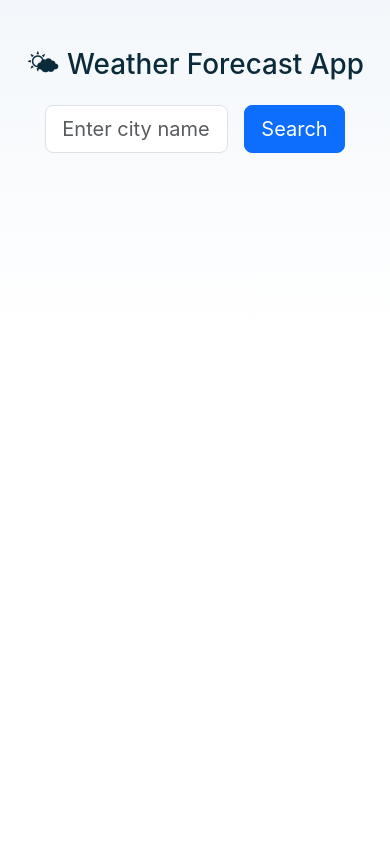
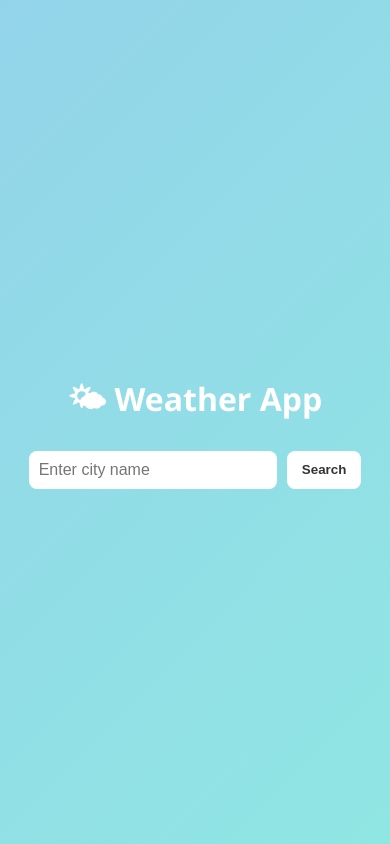
Before and after one commit to Sivabalaji06/weather-app, a Flask app: page / in a window 390 px wide. Run offline with Flask 3, Linux system fonts and the light colour scheme.

Commit message:
Improved UI

```diff
--- a/static/styles.css
+++ b/static/styles.css
@@ -1,126 +1,91 @@
-/* styles.css - Gradient Weather Card */
-
-:root{
-  --card-radius: 16px;
-  --card-padding: 28px;
-  --shadow: 0 18px 40px rgba(3, 10, 24, 0.12);
-  --muted: #5b6b74;
+body {
+    margin: 0;
+    padding: 0;
+    font-family: "Segoe UI", Arial, sans-serif;
+    background: linear-gradient(135deg, #93d4ea, #90e6e3);
+    height: 100vh;
+    display: flex;
+    justify-content: center;
+    align-items: center;
 }
 
-/* page background */
-.page-bg {
-  background: linear-gradient(180deg, #f3f7fb 0%, #ffffff 40%);
-  min-height: 100vh;
-  font-family: Inter, system-ui, -apple-system, "Segoe UI", Roboto, "Helvetica Neue", Arial;
-  color: #0b2b3a;
+.container {
+    width: 90%;
+    max-width: 450px;
+    text-align: center;
 }
 
-/* centered weather card */
-.weather-card {
-  width: 85%;
-  max-width: 1000px;
-  margin-top: 18px;
-  border-radius: var(--card-radius);
-  padding: var(--card-padding);
-  box-shadow: var(--shadow);
-  color: white;
-  transition: transform .25s ease, box-shadow .25s ease;
-  overflow: hidden;
-  border: 0;
+.title {
+    color: white;
+    font-size: 32px;
+    margin-bottom: 20px;
 }
 
-/* hover lift */
-.weather-card:hover {
-  transform: translateY(-6px);
-  box-shadow: 0 30px 60px rgba(3,10,24,0.16);
+.search-box {
+    display: flex;
+    gap: 10px;
+    justify-content: center;
 }
 
-/* top row layout */
-.weather-top {
-  display: flex;
-  gap: 20px;
-  align-items: center;
-  justify-content: space-between;
+.search-box input {
+    width: 65%;
+    padding: 10px;
+    border-radius: 8px;
+    border: none;
+    font-size: 16px;
 }
 
-/* city title */
-.city {
-  font-size: 1.8rem;
-  font-weight: 700;
-  letter-spacing: -0.6px;
+.search-box button {
+    padding: 10px 15px;
+    border: none;
+    background: #fff;
+    color: #333;
+    font-weight: bold;
+    border-radius: 8px;
+    cursor: pointer;
 }
 
-/* weather icon */
-.weather-icon {
-  width: 94px;
-  height: 94px;
-  display: block;
-  margin: 0 auto 6px;
-  filter: drop-shadow(0 6px 12px rgba(0,0,0,0.12));
+.error {
+    margin-top: 20px;
+    padding: 10px;
+    background: #ff4d4d;
+    color: white;
+    border-radius: 8px;
+    font-weight: 600;
 }
 
-/* temp */
-.temp {
-  font-size: 2.6rem;
-  line-height: 1;
+.weather-card {
+    margin-top: 25px;
+    background: rgba(96, 85, 85, 0.2);
+    padding: 20px;
+    border-radius: 15px;
+    backdrop-filter: blur(10px);
+    color: white;
+    animation: fadeIn 0.6s ease;
 }
 
-/* stats row */
-.weather-stats {
-  color: rgba(255,255,255,0.95);
-  margin-top: 8px;
-  font-size: 1rem;
+.weather-icon img {
+    width: 120px;
 }
 
-/* thin separator */
-.weather-card hr {
-  border-top: 1px solid rgba(255,255,255,0.15);
-  margin: 18px 0;
+.temp {
+    font-size: 42px;
+    margin: 10px 0;
+    font-weight: bold;
 }
 
-/* variant gradients */
-/* Clear sky (sunny) - warm gold */
-.weather-clear {
-  background: linear-gradient(135deg, #56CCF2 0%, #2F80ED 50%, #F6D365 100%);
+.desc {
+    font-size: 20px;
+    margin-bottom: 10px;
 }
 
-/* Clouds - soft blue-gray */
-.weather-clouds {
-  background: linear-gradient(135deg, #667eea 0%, #764ba2 50%, #89d4cf 100%);
+.details {
+    font-size: 16px;
+    line-height: 1.6;
+    margin-top: 10px;
 }
 
-/* Rain - deep cool blue */
-.weather-rain {
-  background: linear-gradient(135deg, #3a7bd5 0%, #00d2ff 100%);
+@keyframes fadeIn {
+    from { opacity: 0; transform: translateY(10px); }
+    to { opacity: 1; transform: translateY(0); }
 }
-
-/* Drizzle - subtle blue */
-.weather-drizzle {
-  background: linear-gradient(135deg, #89f7fe 0%, #66a6ff 100%);
-}
-
-/* Snow - cool white/blue */
-.weather-snow {
-  background: linear-gradient(135deg, #e0f7ff 0%, #c2e9fb 50%, #89c2ff 100%);
-  color: #08334a;
-}
-
-/* Thunderstorm - dramatic */
-.weather-thunder {
-  background: linear-gradient(135deg, #141e30 0%, #243b55 50%, #0f0c29 100%);
-}
-
-/* default fallback */
-.weather-default {
-  background: linear-gradient(135deg,#6a11cb 0%,#2575fc 100%);
-}
-
-/* responsive adjustments */
-@media (max-width: 768px){
-  .weather-card { width: 94%; padding: 20px; }
-  .weather-top { flex-direction: column-reverse; text-align: center; gap: 8px;}
-  .left { order: 2; }
-  .right { order: 1; }
-  .temp { font-size: 2rem; }
-  .city { font-size: 1.5rem; }
-}
--- a/templates/index.html
+++ b/templates/index.html
@@ -1,76 +1,46 @@
-<!doctype html>
+<!DOCTYPE html>
 <html lang="en">
 <head>
-  <meta charset="utf-8" />
-  <meta name="viewport" content="width=device-width, initial-scale=1" />
-  <title>Weather Forecast App</title>
-
-  <!-- Bootstrap -->
-  <link href="https://cdn.jsdelivr.net/npm/bootstrap@5.3.0/dist/css/bootstrap.min.css" rel="stylesheet">
-
-  <!-- Custom CSS -->
+    <meta charset="UTF-8">
+    <meta name="viewport" content="width=device-width, initial-scale=1.0">
+    <title>Weather App</title>
     <link rel="stylesheet" href="{{ url_for('static', filename='styles.css') }}">
 </head>
-<body class="page-bg">
-  <div class="container py-5">
 
-    <h1 class="text-center mb-4">🌤 Weather Forecast App</h1>
+<body>
+    <div class="container">
 
-    <form method="POST" class="d-flex justify-content-center mb-4">
-      <input type="text" name="city" class="form-control form-control-lg w-50" placeholder="Enter city name (e.g., New York)" required>
-      <button class="btn btn-primary btn-lg ms-3">Search</button>
+        <h1 class="title">🌤 Weather App</h1>
+
+        <form method="POST" class="search-box">
+            <input type="text" name="city" placeholder="Enter city name" required>
+            <button type="submit">Search</button>
         </form>
 
         {% if error %}
-      <div class="alert alert-danger text-center mx-auto w-75">{{ error }}</div>
+        <div class="error">{{ error }}</div>
         {% endif %}
 
         {% if weather_data %}
-      {# choose a class for gradient based on main weather value #}
-      {% set main = (weather_data.main or '').lower() %}
-      {% if 'clear' in main %}
-        {% set wc = 'weather-clear' %}
-      {% elif 'cloud' in main %}
-        {% set wc = 'weather-clouds' %}
-      {% elif 'rain' in main %}
-        {% set wc = 'weather-rain' %}
-      {% elif 'drizzle' in main %}
-        {% set wc = 'weather-drizzle' %}
-      {% elif 'snow' in main %}
-        {% set wc = 'weather-snow' %}
-      {% elif 'thunder' in main %}
-        {% set wc = 'weather-thunder' %}
-      {% else %}
-        {% set wc = 'weather-default' %}
-      {% endif %}
+        <div class="weather-card">
 
-      <div class="weather-card {{ wc }} mx-auto">
-        <div class="weather-top d-flex align-items-center justify-content-between">
-          <div class="left">
-            <h2 class="city mb-0">{{ weather_data.city }}</h2>
-            <p class="text-muted mb-0">{{ weather_data.description }}</p>
+            <h2>{{ weather_data.city }}</h2>
+
+            <div class="weather-icon">
+                <img src="https://openweathermap.org/img/wn/{{ weather_data.icon }}@2x.png" alt="icon">
             </div>
 
-          <div class="right text-center">
-            {% if weather_data.icon %}
-              <img src="https://openweathermap.org/img/wn/{{ weather_data.icon }}@2x.png" alt="icon" class="weather-icon">
-            {% endif %}
-            <div class="temp display-4 fw-bold">{{ weather_data.temperature }}°C</div>
-          </div>
+            <p class="temp">{{ weather_data.temperature }}°C</p>
+            <p class="desc">{{ weather_data.description }}</p>
+
+            <div class="details">
+                <p>💧 Humidity: {{ weather_data.humidity }}%</p>
+                <p>🌬 Wind: {{ weather_data.wind }} m/s</p>
             </div>
 
-        <hr>
-
-        <div class="weather-stats d-flex justify-content-between">
-          <div><strong>Humidity:</strong> {{ weather_data.humidity }}%</div>
-          <div><strong>Wind Speed:</strong> {{ weather_data.wind }} m/s</div>
-        </div>
         </div>
         {% endif %}
 
     </div>
-
-  <!-- Optional: Bootstrap JS (not required for this app) -->
-  <script src="https://cdn.jsdelivr.net/npm/bootstrap@5.3.0/dist/js/bootstrap.bundle.min.js"></script>
 </body>
 </html>
```
Lines whose indentation alone changed are shown as unchanged.
